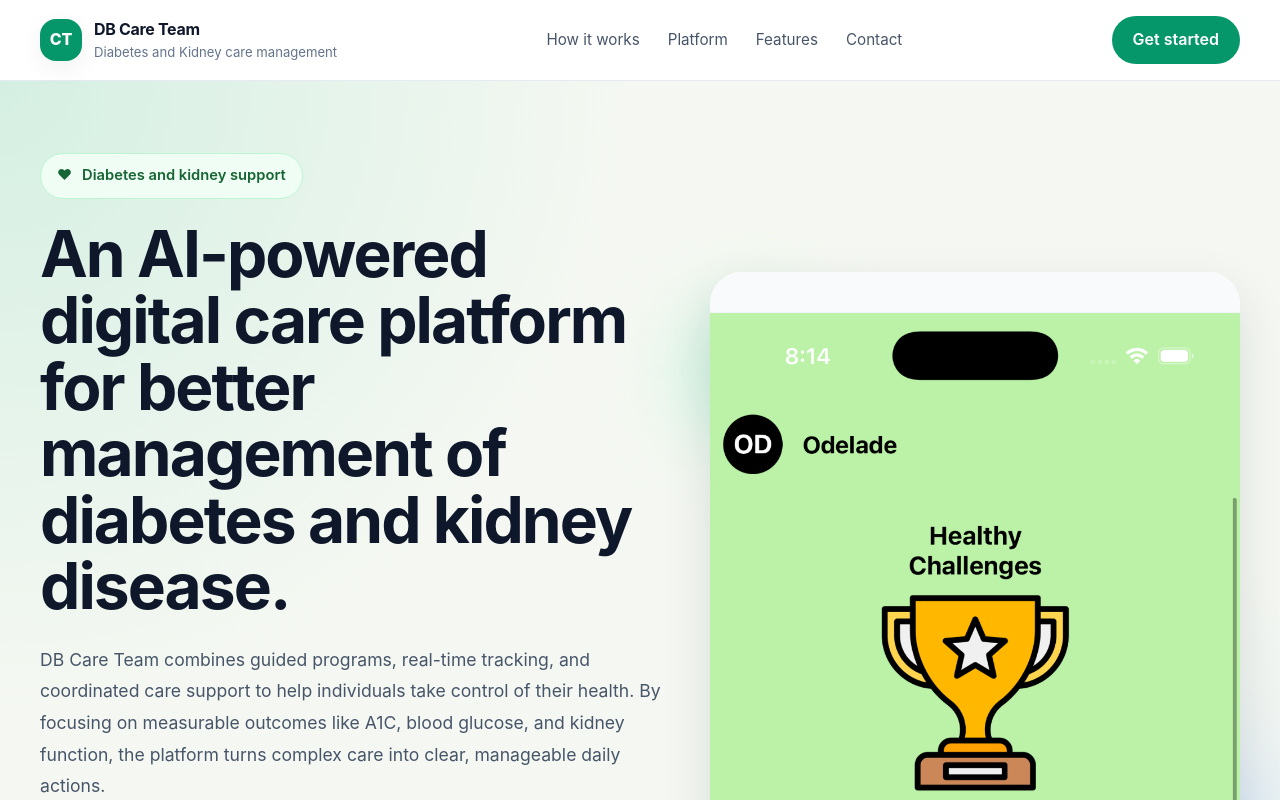
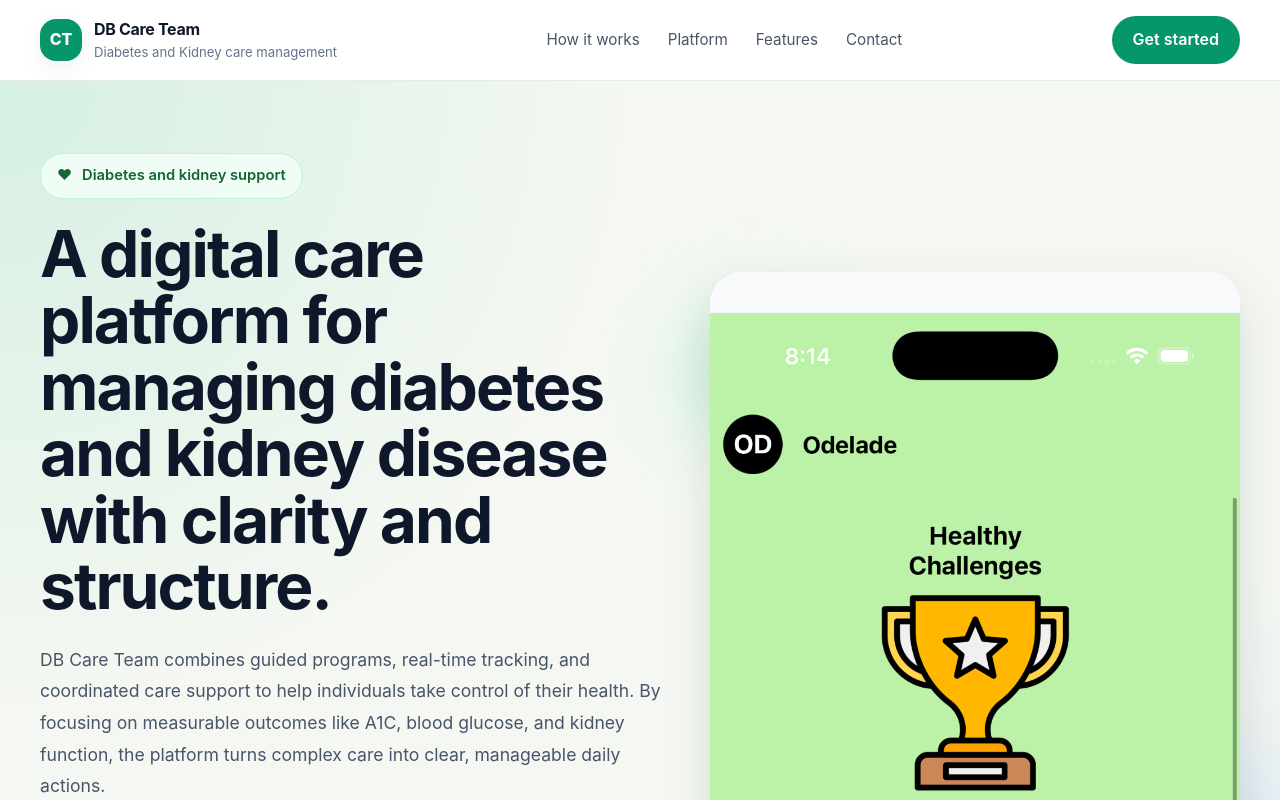
Before and after one commit to odeladetunji/dbcaresite, a React (Vite) app: page / in a window 1280 px wide. Shown: the top 800 px of the page. Built offline with nearby package versions, Linux system fonts and the light colour scheme.

Commit message:
Committing

```diff
--- a/src/App.tsx
+++ b/src/App.tsx
@@ -166,7 +166,7 @@
                 <span>Diabetes and kidney support</span>
               </div>
               {/* <h1>A cleaner, more credible digital front door for diabetes care.</h1> */}
-              <h1>An AI-powered digital care platform for better management of diabetes and kidney disease.</h1>
+              <h1>A digital care platform for managing diabetes and kidney disease with clarity and structure.</h1>
               {/* <h1>Daily check-ins that feel rewarding — and keep you accountable.</h1> */}
               <p className="lead">
               DB Care Team combines guided programs, real-time tracking, and coordinated care
```
